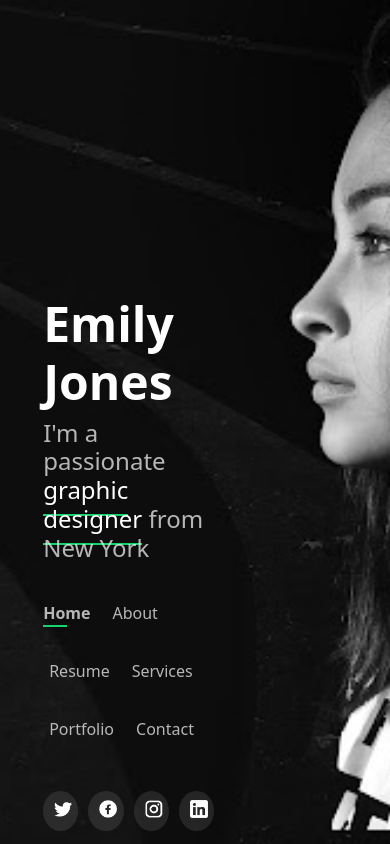
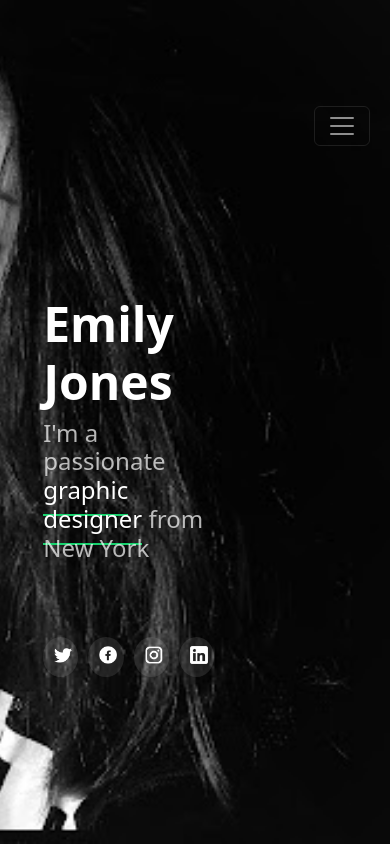
Before and after one commit to Huzaifa-Khan-Official/portfolio-bootstrap, a plain HTML site: page index.html in a window 390 px wide. Drawn offline with nearby package versions, Linux system fonts and the light colour scheme.

Commit message:
third commit

```diff
--- a/index.html
+++ b/index.html
@@ -18,7 +18,18 @@
         <h1>Emily Jones</h1>
         <h2>I'm a passionate <span class="con_h2">graphic designer</span> from New York</h2>
 
-        <ul class="nav nav-underline">
+        <!-- bootstrap navbar -->
+        <nav class="navbar navbar-expand-lg bg-transperent navbar-dark border-bottom-dark">
+            <div class="container-fluid">
+                <a class="navbar-brand" href="#"></a>
+                <button class="navbar-toggler " type="button" data-bs-toggle="collapse"
+                    data-bs-target="#navbarSupportedContent" aria-controls="navbarSupportedContent"
+                    aria-expanded="false" aria-label="Toggle navigation">
+                    <span class="navbar-toggler-icon"></span>
+                </button>
+                <div class="collapse navbar-collapse" id="navbarSupportedContent">
+                    <!-- my navbar -->
+                    <ul class="nav nav-underline navbar-nav">
                         <li class="nav-item">
                             <a class="nav-link active first" aria-current="page" href="#">
                                 <span>Home</span>
@@ -57,6 +68,12 @@
                         </li>
                     </ul>
 
+
+                <!-- bootstrap navbar -->
+                </div>
+            </div>
+        </nav>
+
         <div class="social_links">
             <a href="#" id="twitter"><img src="./assets/twitter logo.png" alt="twitter">
             </a>
--- a/style.css
+++ b/style.css
@@ -18,80 +18,18 @@ body {
     background-repeat: no-repeat;
 }
 
-@media (max-width: 1000px) {
-
-    .background {
-        background-position-x: -10vw;
-    }
+.navbar {
+    margin-left: -25px !important;
 }
 
-@media (max-width: 900px) {
-
-    .background {
-        background-position-x: -20vw;
-    }
+.navbar-toggler {
+    position: absolute;
+    top: -55vh;
+    right: -40vw;
 }
-@media (max-width: 800px) {
-
-    .background {
-        background-position-x: -40vw;
-    }
-}
-@media (max-width: 700px) {
-
-    .background {
-        background-position-x: -60vw;
-    }
-}
-
-@media (max-width: 600px) {
-
-    .background {
-        background-position-x: -88vw;
-    }
-
-}
-
-@media (max-width: 500px) {
-
-    .background {
-        background-position-x: -126vw;
-    }
-}
-
-@media (max-width: 450px) {
-
-    .background {
-        background-position-x: -150vw;
-    }
-
-}
-
-@media (max-width: 400px) {
-
-    .background {
-        background-position-x: -180vw;
-    }
-
-}
-
-@media (max-width: 380px) {
-
-    .background {
-        background-position-x: -190vw;
-    }
-
-}
-
-@media (max-width: 300px) {
-
-    .background {
-        background-position-x: -235vw;
-    }
-}
-
 .nav {
     margin-top: 30px !important;
+    width: 60vw;
 }
 .navbar a {
     align-items: center;
```
Lines whose indentation alone changed are shown as unchanged.
